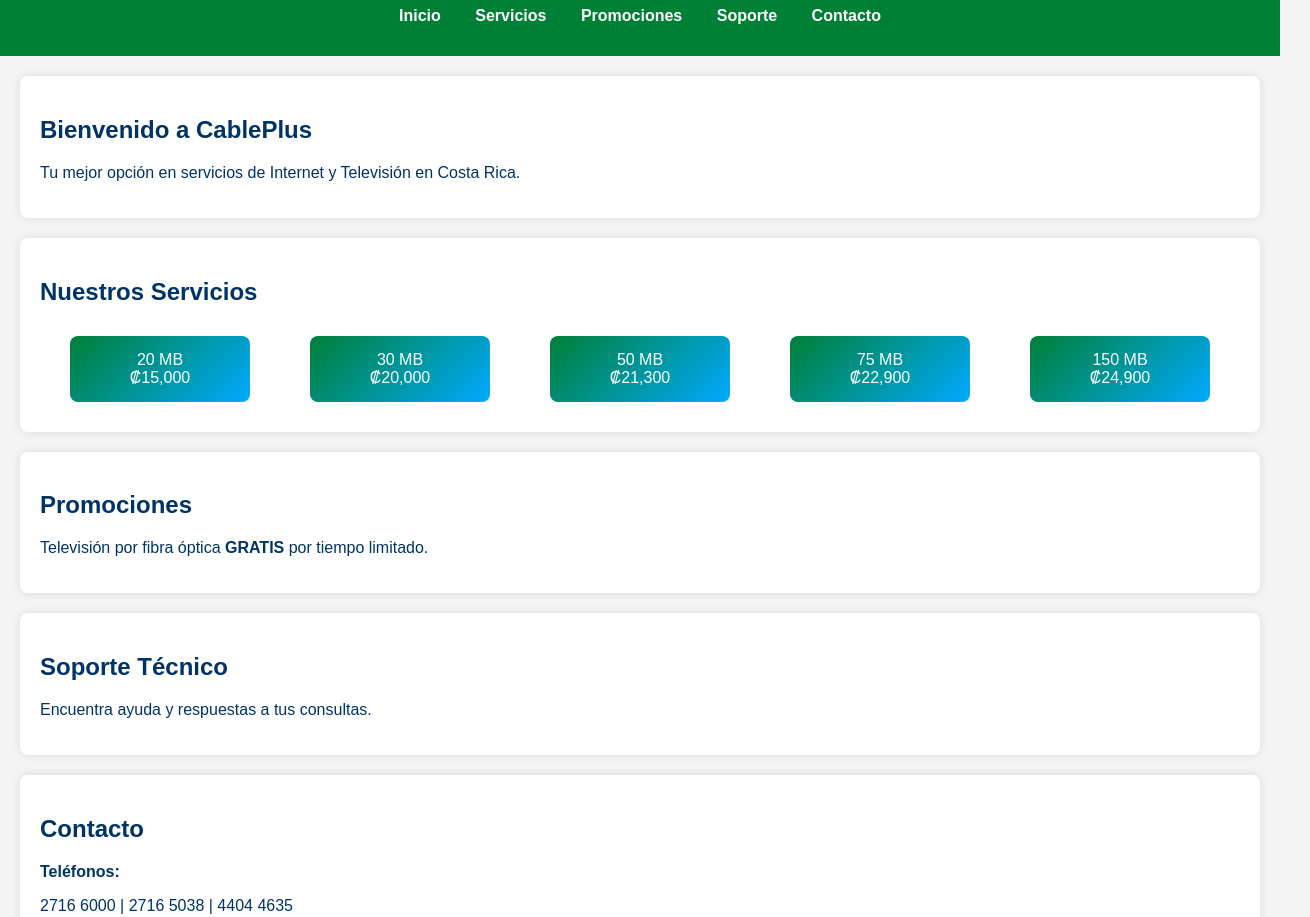
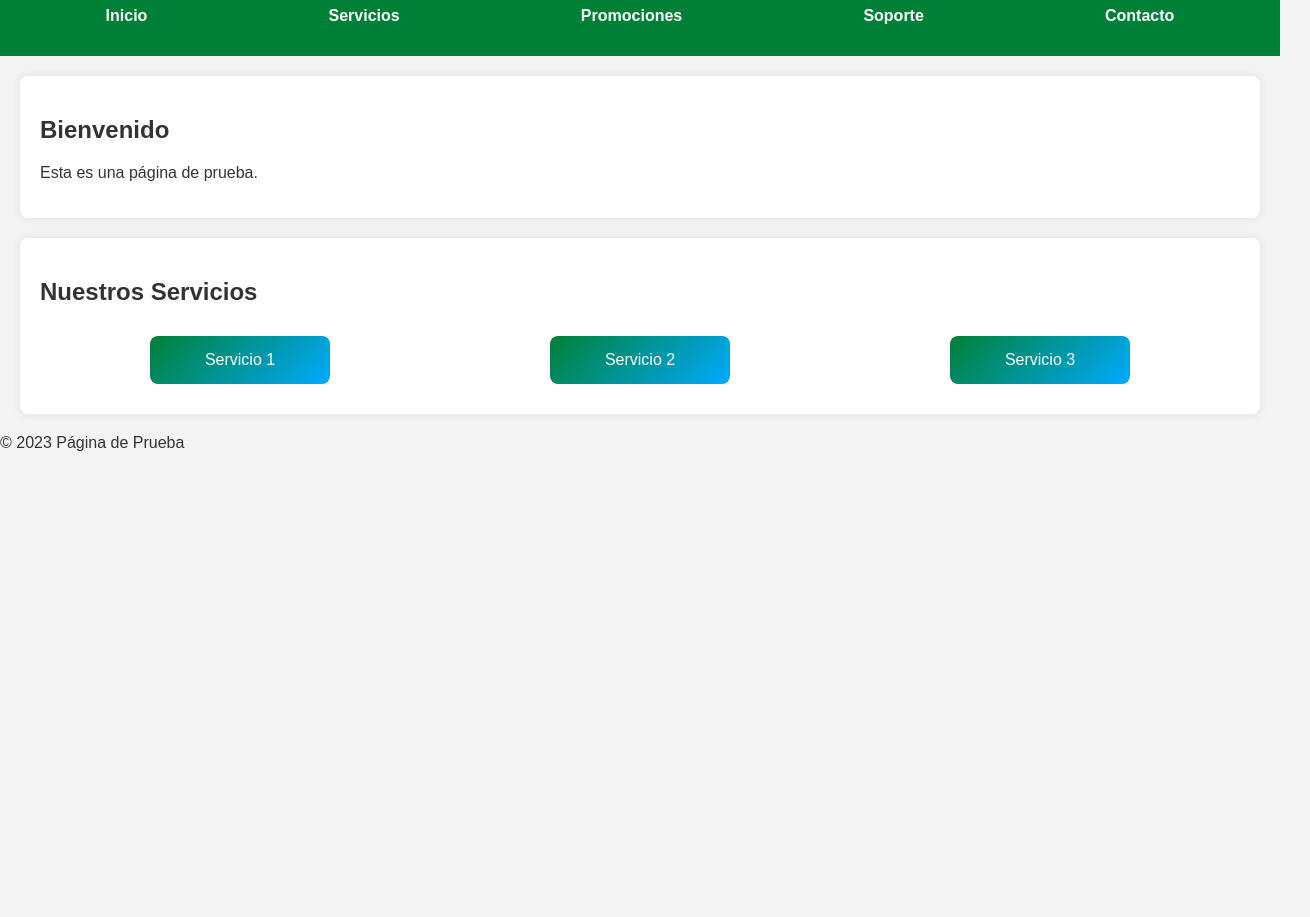
Before and after one commit to ElmeroF/Cable-Plus, a plain HTML site: page Cable Plus web/Tercer Index.html in a window 1280 px wide. Shown: the part 88-1005 px from the top of the page, 1310 px wide, since content can reach past the window. After the commit the page ends 800 px from the top, so only its background shows below. Drawn offline with Linux system fonts and the light colour scheme.

Commit message:
Update Tercer Index.html

```diff
--- a/Cable Plus web/Tercer Index.html
+++ b/Cable Plus web/Tercer Index.html
@@ -3,37 +3,34 @@
 <head>
     <meta charset="UTF-8">
     <meta name="viewport" content="width=device-width, initial-scale=1.0">
-    <title>CablePlus - Servicios de Internet y TV</title>
-    <link rel="stylesheet" href="styles.css">
+    <title>Página de Prueba</title>
     <style>
         body {
             font-family: Arial, sans-serif;
             margin: 0;
             padding: 0;
             background-color: #f4f4f4;
-            color: #003366;
-            transition: background-color 0.5s ease-in-out, color 0.5s ease-in-out;
+            color: #333;
         }
         header {
             background-color: #008037;
             color: white;
             padding: 15px;
             text-align: center;
-            transition: background-color 0.5s ease-in-out;
         }
         nav ul {
             list-style: none;
             padding: 0;
+            display: flex;
+            justify-content: space-around;
         }
         nav ul li {
-            display: inline;
             margin: 0 15px;
         }
         nav ul li a {
             color: white;
             text-decoration: none;
             font-weight: bold;
-            transition: color 0.3s ease-in-out;
         }
         nav ul li a:hover {
             color: #00aaff;
@@ -44,20 +41,6 @@
             background: white;
             border-radius: 8px;
             box-shadow: 0px 0px 10px rgba(0, 0, 0, 0.1);
-            transition: transform 0.3s ease-in-out;
-        }
-        section:hover {
-            transform: scale(1.02);
-        }
-        footer {
-            text-align: center;
-            padding: 15px;
-            background-color: #008037;
-            color: white;
-            position: relative;
-            bottom: 0;
-            width: 100%;
-            transition: background-color 0.5s ease-in-out;
         }
         .tarifas {
             display: flex;
@@ -81,7 +64,7 @@
 </head>
 <body>
     <header>
-        <h1>CablePlus</h1>
+        <h1>Página de Prueba</h1>
         <nav>
             <ul>
                 <li><a href="#inicio">Inicio</a></li>
@@ -94,42 +77,21 @@
     </header>
 
     <section id="inicio">
-        <h2>Bienvenido a CablePlus</h2>
-        <p>Tu mejor opción en servicios de Internet y Televisión en Costa Rica.</p>
+        <h2>Bienvenido</h2>
+        <p>Esta es una página de prueba.</p>
     </section>
 
     <section id="servicios">
         <h2>Nuestros Servicios</h2>
         <div class="tarifas">
-            <div class="tarifa">20 MB<br>₡15,000</div>
-            <div class="tarifa">30 MB<br>₡20,000</div>
-            <div class="tarifa">50 MB<br>₡21,300</div>
-            <div class="tarifa">75 MB<br>₡22,900</div>
-            <div class="tarifa">150 MB<br>₡24,900</div>
+            <div class="tarifa">Servicio 1</div>
+            <div class="tarifa">Servicio 2</div>
+            <div class="tarifa">Servicio 3</div>
         </div>
     </section>
 
-    <section id="promociones">
-        <h2>Promociones</h2>
-        <p>Televisión por fibra óptica <strong>GRATIS</strong> por tiempo limitado.</p>
-    </section>
-
-    <section id="soporte">
-        <h2>Soporte Técnico</h2>
-        <p>Encuentra ayuda y respuestas a tus consultas.</p>
-    </section>
-
-    <section id="contacto">
-        <h2>Contacto</h2>
-        <p><strong>Teléfonos:</strong></p>
-        <p>2716 6000 | 2716 5038 | 4404 4635</p>
-        <p><strong>WhatsApp:</strong> 7275 6074</p>
-        <p><strong>Dirección:</strong> Limón, Guácimo, Guácimo centro, costado oeste de Importadora Monge o bien, detrás de la Musmani.</p>
-        <p><strong>Ubicación:</strong> <a href="https://maps.app.goo.gl/VLgr9GH32wvAeTVx6" target="_blank">Ver en Google Maps</a></p>
-    </section>
-
     <footer>
-        <p>&copy; 2025 CablePlus - Todos los derechos reservados.</p>
+        <p>&copy; 2023 Página de Prueba</p>
     </footer>
 </body>
 </html>
```
